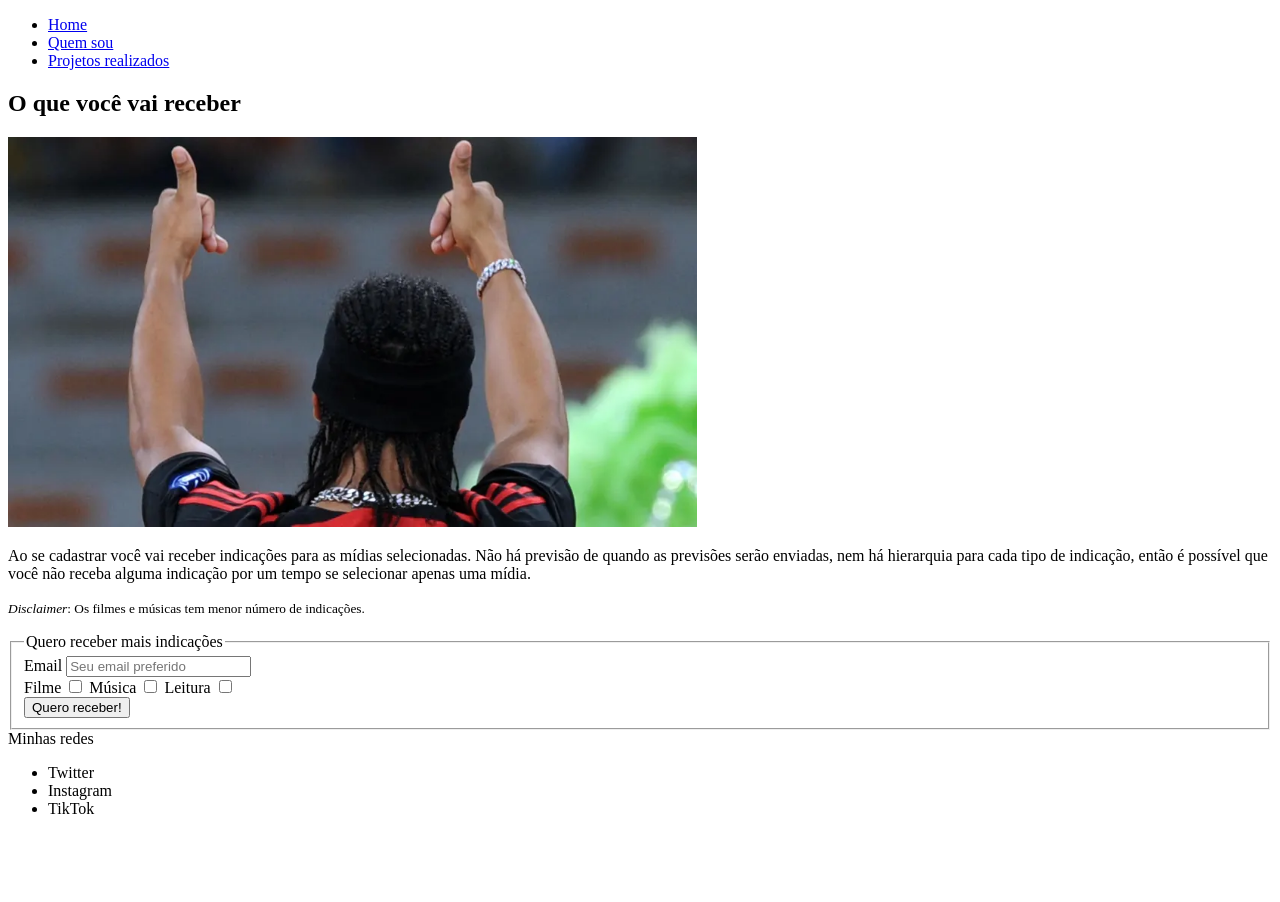
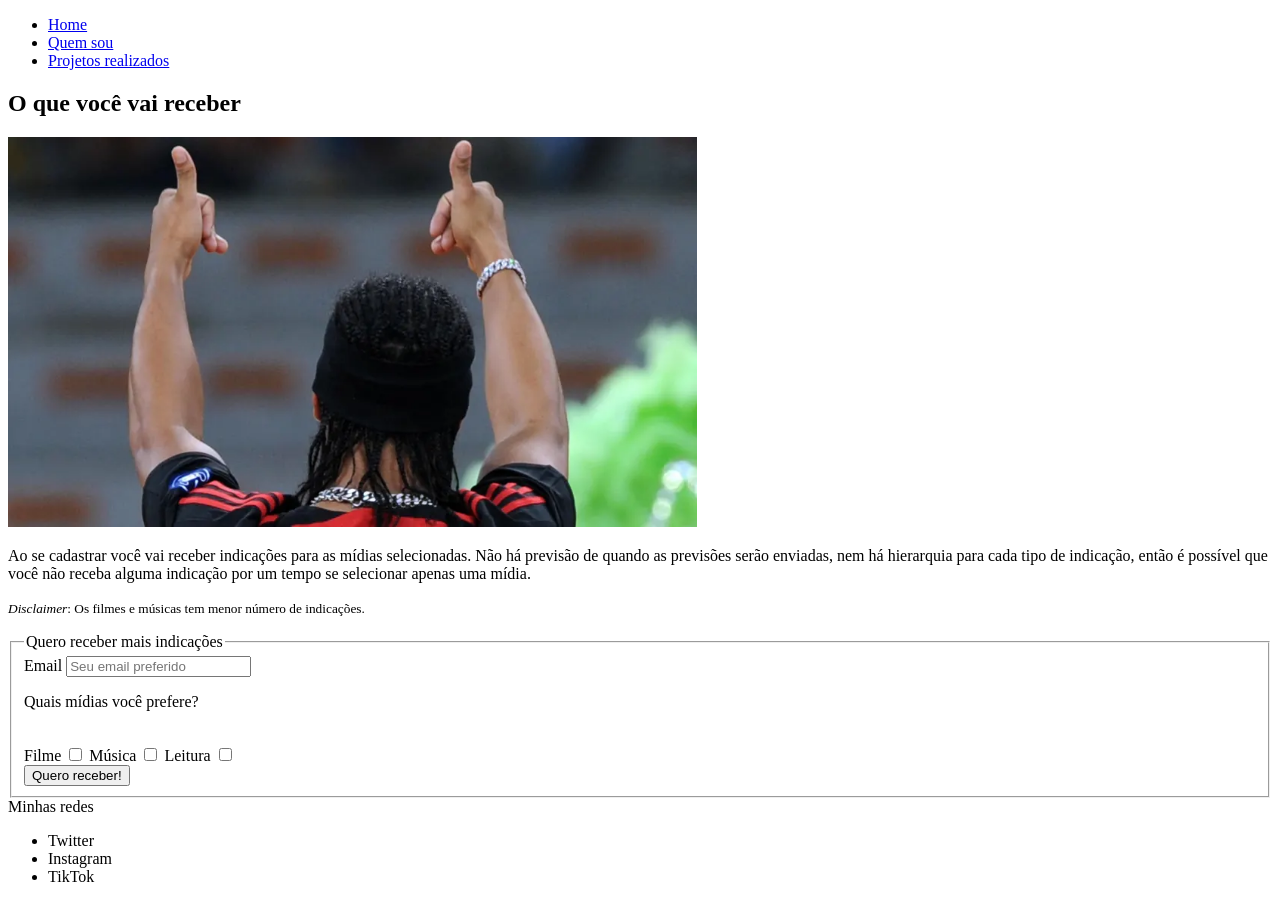
Before and after one commit to CToH10/Aulas-Kenzie, a plain HTML site: page subpages/mais-indicacoes.html in a window 1280 px wide. Before the commit the page ends 834 px from the top, so only its background shows below. Drawn offline with Linux system fonts and the light colour scheme; files whose address does not match are found by name.

Commit message:
Consertando formulário

```diff
--- a/subpages/mais-indicacoes.html
+++ b/subpages/mais-indicacoes.html
@@ -33,6 +33,8 @@
                             <label for="email">Email</label>
                             <input type="email" id="email"  name="emailUser" placeholder="Seu email preferido" required>
                                 <br>
+                            <p>Quais mídias você prefere?</p>
+                                <br>
                             <label for="filme">Filme</label>
                             <input type="checkbox" name="filme" id="filme">
                             <label for="musica">Música</label>
```
Also changed, not shown: subpages/invictus.html (+1 -1 lines).
